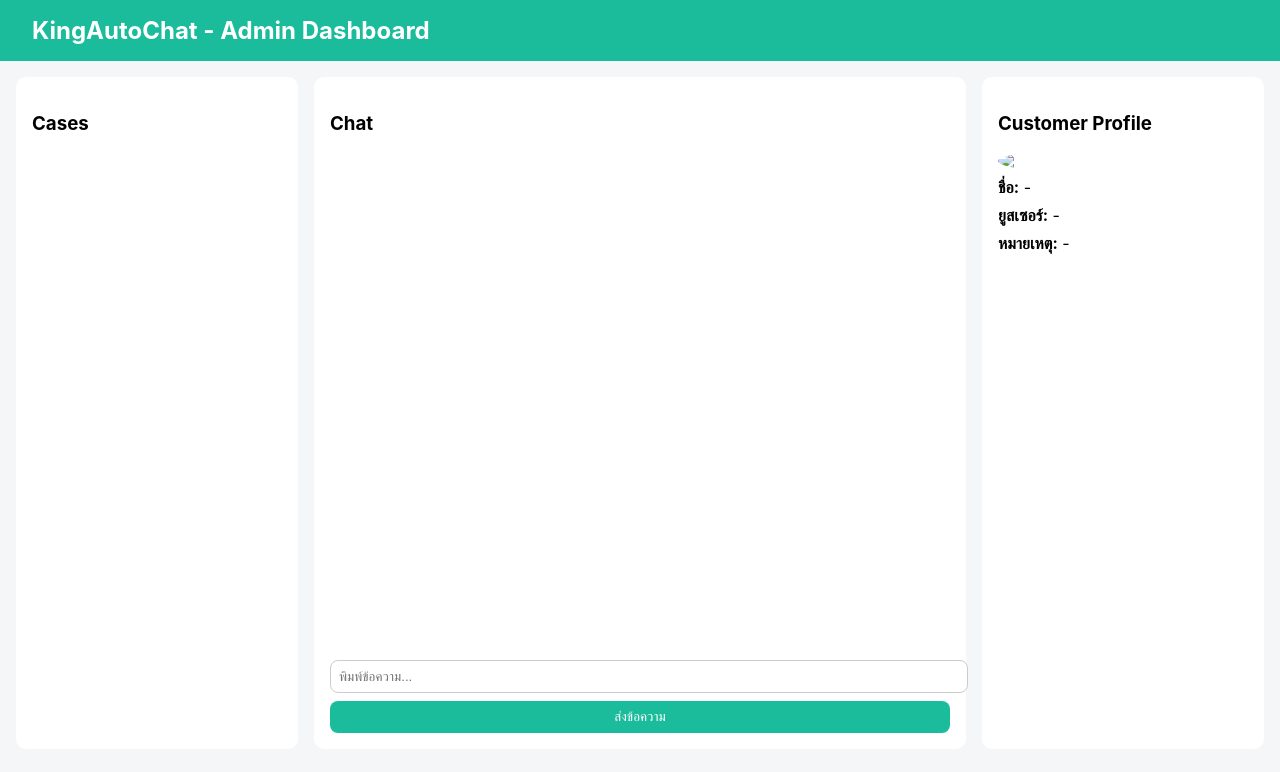
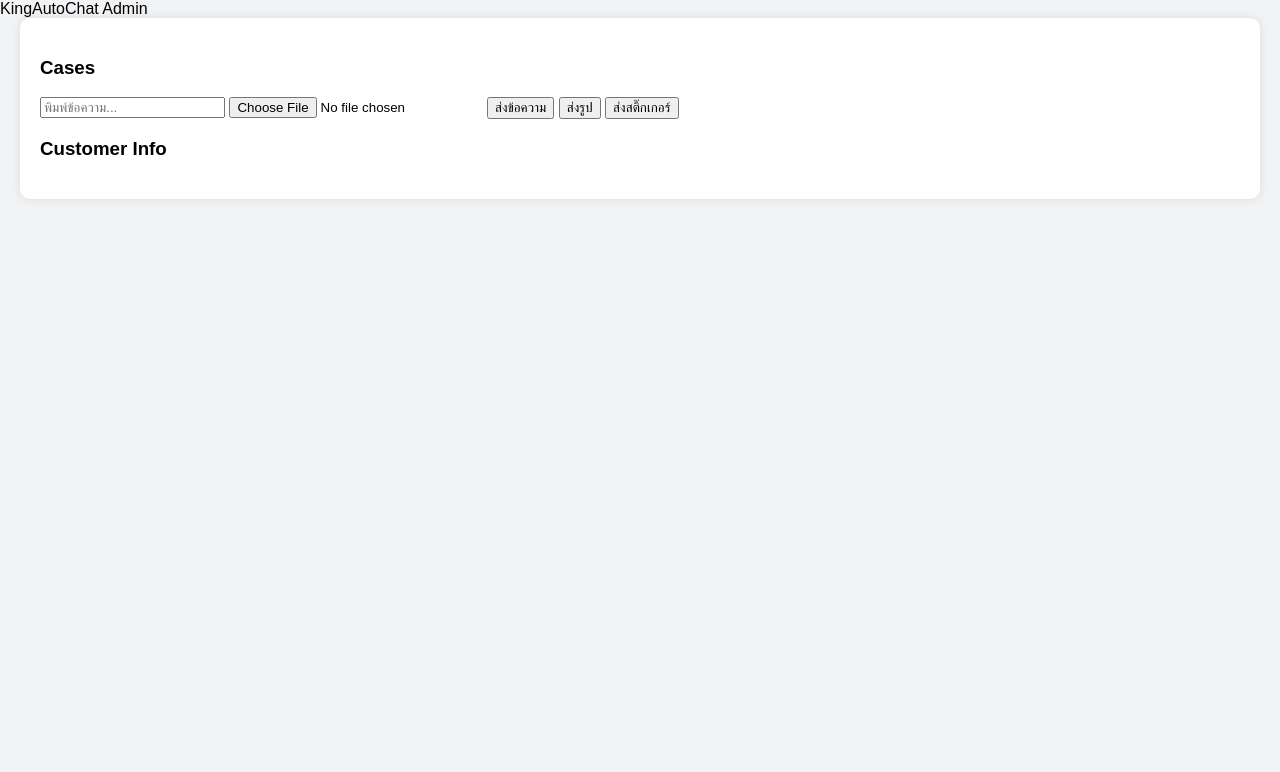
Before and after one commit to flook2018-prog/KingChat, a Flask app: page / in a window 1280 px wide. Shown: the top 772 px of the page. Run offline with Flask 3, Linux system fonts and the light colour scheme; some libraries are stand-ins or nearby versions.

Commit message:
Update index.html

```diff
--- a/templates/index.html
+++ b/templates/index.html
@@ -3,132 +3,37 @@
 <head>
 <meta charset="UTF-8">
 <meta name="viewport" content="width=device-width, initial-scale=1.0">
-<title>KingAutoChat - Admin</title>
-<link rel="stylesheet" href="https://cdnjs.cloudflare.com/ajax/libs/font-awesome/6.4.0/css/all.min.css"/>
-<style>
-body { font-family: 'Inter', sans-serif; margin:0; padding:0; background:#f4f6f8; }
-header { background:#1abc9c; color:#fff; padding:1rem 2rem; font-size:1.5rem; font-weight:bold;}
-.container { display:flex; padding:1rem; gap:1rem;}
-.cases, .chat, .profile { background:#fff; border-radius:10px; padding:1rem;}
-.cases { width:250px; height:80vh; overflow-y:auto; }
-.chat { flex:2; height:80vh; display:flex; flex-direction:column; }
-#chat-messages { flex:1; overflow-y:auto; display:flex; flex-direction:column; gap:0.3rem; }
-.profile { width:250px; height:80vh; overflow-y:auto; }
-.case { padding:0.5rem; border-bottom:1px solid #eee; cursor:pointer; }
-.message { padding:0.5rem; border-radius:8px; max-width:70%; }
-.customer { background:#eee; align-self:flex-start; }
-.admin { background:#1abc9c; color:#fff; align-self:flex-end; }
-#message-input { width:100%; padding:0.5rem; border-radius:8px; border:1px solid #ccc; margin-top:0.5rem;}
-button { margin-top:0.5rem; padding:0.5rem 1rem; border:none; border-radius:8px; background:#1abc9c; color:#fff; cursor:pointer;}
-.profile img { width:80px; border-radius:50%; display:block; margin-bottom:0.5rem; }
-.profile div { margin-bottom:0.5rem; }
-</style>
+<title>KingAutoChat Admin</title>
+<link rel="stylesheet" href="/static/style.css">
+<script src="https://cdn.socket.io/4.5.1/socket.io.min.js"></script>
 </head>
 <body>
-<header>KingAutoChat - Admin Dashboard</header>
+<header>KingAutoChat Admin</header>
 <div class="container">
   <div class="cases">
     <h3>Cases</h3>
-    <div id="cases-list">
-      {% for case in cases %}
-      <div class="case" onclick="selectCase({{case.id}})">
-        {{case.customer_name}} - {{case.status}}
-      </div>
-      {% endfor %}
+    <div id="case_list"></div>
+  </div>
+  <div class="chat">
+    <div class="chat-messages" id="chat_messages"></div>
+    <div class="chat-input">
+      <input type="text" id="message_text" placeholder="พิมพ์ข้อความ...">
+      <input type="file" id="message_file">
+      <button onclick="sendMessage('text')">ส่งข้อความ</button>
+      <button onclick="sendMessage('image')">ส่งรูป</button>
+      <button onclick="sendMessage('sticker')">ส่งสติ๊กเกอร์</button>
     </div>
   </div>
-
-  <div class="chat">
-    <h3>Chat</h3>
-    <div id="chat-messages"></div>
-    <input type="text" id="message-input" placeholder="พิมพ์ข้อความ..."/>
-    <button onclick="sendMessage()">ส่งข้อความ</button>
-  </div>
-
-  <div class="profile">
-    <h3>Customer Profile</h3>
-    <div id="profile-info">
-      <img src="https://via.placeholder.com/80" id="profile-photo"/>
-      <div><b>ชื่อ:</b> <span id="profile-name">-</span></div>
-      <div><b>ยูสเซอร์:</b> <span id="profile-username">-</span></div>
-      <div><b>หมายเหตุ:</b> <span id="profile-notes">-</span></div>
-    </div>
+  <div class="customer-info" id="customer_info">
+    <h3>Customer Info</h3>
+    <div id="customer_detail"></div>
   </div>
 </div>
 
-<script src="https://cdn.socket.io/4.6.1/socket.io.min.js"></script>
+<script src="/static/main.js"></script>
 <script>
-const socket = io();
-let currentCase = null;
-
-// เลือกเคส
-function selectCase(caseId){
-    currentCase = caseId;
-    fetch(`/history/${caseId}`).then(r=>r.json()).then(data=>{
-        const chatDiv = document.getElementById('chat-messages');
-        chatDiv.innerHTML='';
-        data.forEach(m=>{
-            const div = document.createElement('div');
-            div.className='message '+m.from;
-            div.innerText=m.message;
-            chatDiv.appendChild(div);
-        });
-    });
-    // แสดงข้อมูลโปรไฟล์ลูกค้า
-    socket.emit('request_profile', caseId);
-}
-
-// ส่งข้อความ
-function sendMessage(){
-    const msgInput = document.getElementById('message-input');
-    const message = msgInput.value;
-    if(!currentCase || !message) return;
-    fetch('/send_message',{
-        method:'POST',
-        headers:{'Content-Type':'application/json'},
-        body:JSON.stringify({case_id:currentCase,message})
-    });
-    msgInput.value='';
-}
-
-// Realtime รับข้อความใหม่
-socket.on('new_message', data=>{
-    if(data.case_id !== currentCase) return;
-    const chatDiv = document.getElementById('chat-messages');
-    const div = document.createElement('div');
-    div.className='message '+data.message.from;
-    div.innerText=data.message.message;
-    chatDiv.appendChild(div);
-    chatDiv.scrollTop = chatDiv.scrollHeight;
-});
-
-// Realtime เคสใหม่
-socket.on('new_case', caseData=>{
-    const div = document.createElement('div');
-    div.className='case';
-    div.innerText=caseData.customer_name + " - " + caseData.status;
-    div.onclick=()=>selectCase(caseData.id);
-    document.getElementById('cases-list').appendChild(div);
-});
-
-// Realtime อัปเดตเคส
-socket.on('update_case', data=>{
-    const casesList = document.getElementById('cases-list');
-    Array.from(casesList.children).forEach(c=>{
-        if(c.innerText.startsWith(data.id)){
-            c.innerText = c.innerText.split('-')[0] + ' - assigned to ' + data.admin;
-        }
-    });
-});
-
-// Realtime อัปเดตโปรไฟล์
-socket.on('update_profile', data=>{
-    if(currentCase !== data.case_id) return;
-    document.getElementById('profile-photo').src = data.profile.photo;
-    document.getElementById('profile-name').innerText = data.profile.customer_name || '-';
-    document.getElementById('profile-username').innerText = data.profile.username || '-';
-    document.getElementById('profile-notes').innerText = data.profile.notes || '-';
-});
+let cases = {{ cases | tojson }};
+let customers = {{ customers | tojson }};
 </script>
 </body>
 </html>
```
